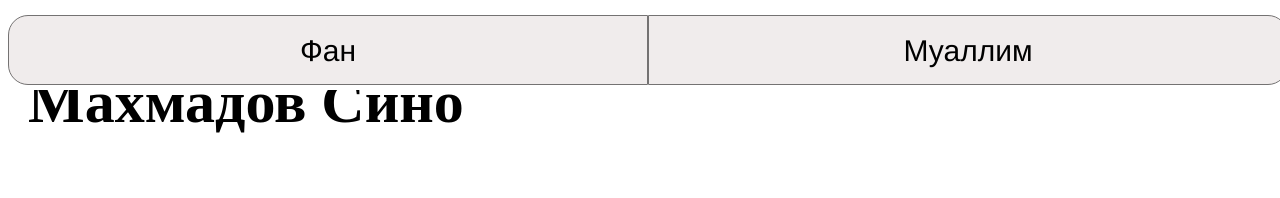
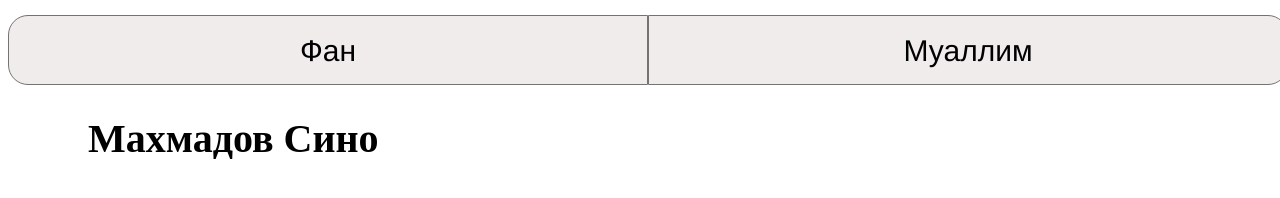
Before and after one commit to Sinojon205/videokurs, a website: page ui/guruh-kurs.html in a window 1280 px wide. Drawn offline with Linux system fonts and the light colour scheme.

```diff
--- a/ui/styles/guruh-kurs.css
+++ b/ui/styles/guruh-kurs.css
@@ -36,6 +36,8 @@
 }
 
 .item{
-    font-size: 30px;
-    padding: 20px;
+    font-size: 20px;
+    padding: 80px;
+    width: 100%;
+    height: 300px;
 }
```
Also changed, not shown: 1 other file.
